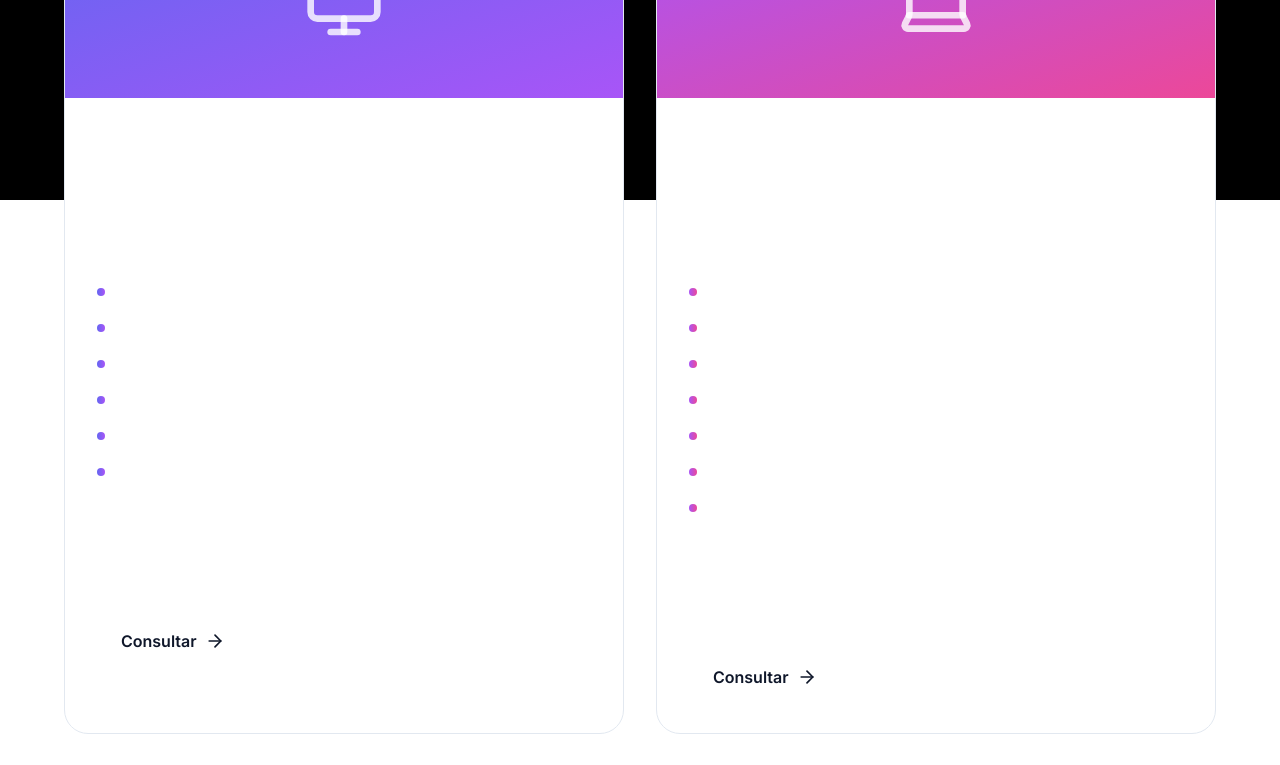
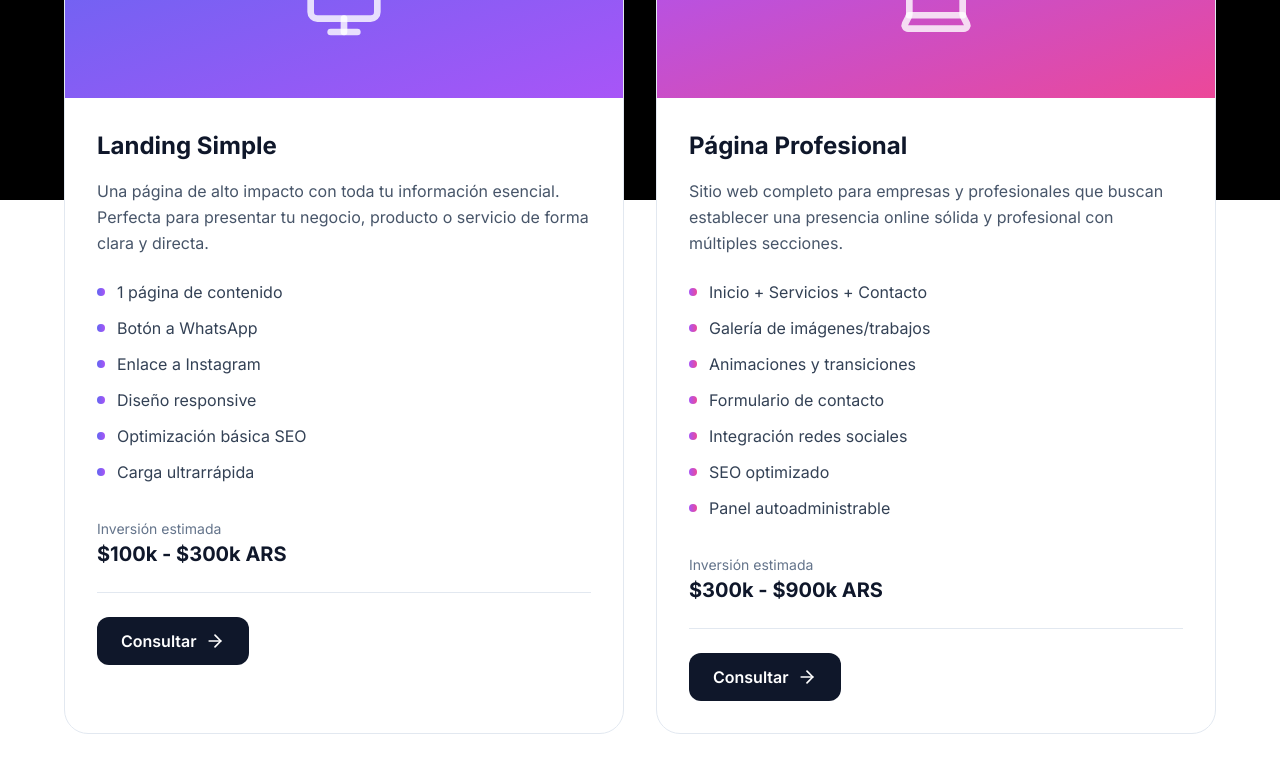
Before and after one commit to Dalpex/kailex, a React (Vite) app: page /productos in a window 1280 px wide. Shown: the part 600-1365 px from the top of the page. Built offline with nearby package versions, Linux system fonts and the light colour scheme.

Commit message:
Fix Productos text colors for light mode

```diff
--- a/src/pages/Productos.jsx
+++ b/src/pages/Productos.jsx
@@ -54,10 +54,10 @@ function ProductCard({ product, index }) {
 
       {/* Content */}
       <div className="p-8">
-        <h3 className="text-2xl font-bold text-white mb-4">
+        <h3 className="text-2xl font-bold text-slate-900 dark:text-white mb-4">
           {product.title}
         </h3>
-        <p className="text-white/70 mb-6 leading-relaxed">
+        <p className="text-slate-600 dark:text-white/70 mb-6 leading-relaxed">
           {product.description}
         </p>
 
@@ -66,20 +66,20 @@ function ProductCard({ product, index }) {
           {product.features.map((feature) => (
             <li key={feature} className="flex items-center space-x-3">
               <div className={`w-2 h-2 rounded-full bg-gradient-to-r ${product.gradient}`} />
-              <span className="text-white/80">{feature}</span>
+              <span className="text-slate-700 dark:text-white/80">{feature}</span>
             </li>
           ))}
         </ul>
 
         {/* Price */}
-        <div className="mb-6 pb-6 border-b border-white/10">
-          <span className="text-sm text-white/60">Inversión estimada</span>
-          <p className="text-xl font-bold text-white">{product.price}</p>
+        <div className="mb-6 pb-6 border-b border-slate-200 dark:border-white/10">
+          <span className="text-sm text-slate-500 dark:text-white/60">Inversión estimada</span>
+          <p className="text-xl font-bold text-slate-900 dark:text-white">{product.price}</p>
         </div>
 
         <Link
           to="/contacto"
-          className="group inline-flex items-center space-x-2 bg-white text-slate-900 px-6 py-3 rounded-xl font-semibold hover:scale-105 transition-transform"
+          className="group inline-flex items-center space-x-2 bg-slate-900 dark:bg-white text-white dark:text-slate-900 px-6 py-3 rounded-xl font-semibold hover:scale-105 transition-transform"
         >
           <span>Consultar</span>
           <ArrowRight className="w-5 h-5 group-hover:translate-x-1 transition-transform" />
```
